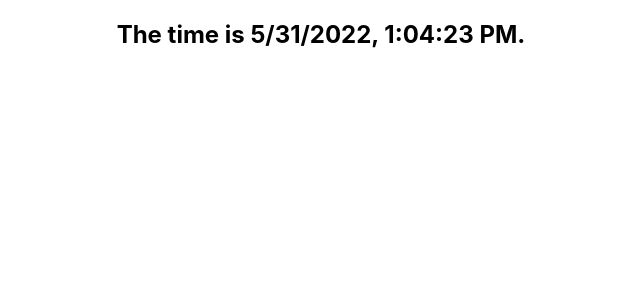
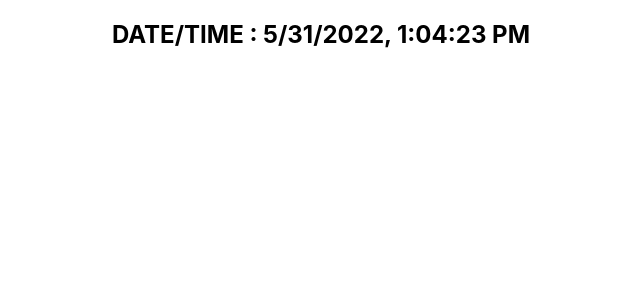
Before and after one commit to aktharshaik/clockapp, a React (Create React App) app: page / in a window 1280 px wide. Shown: the top 300 px of the page, without its empty margins (319-959 px from the left). Built offline with nearby package versions, Linux system fonts and the light colour scheme.

Commit message:
String changed in Clock.js

```diff
--- a/src/Components/Clock.js
+++ b/src/Components/Clock.js
@@ -24,7 +24,7 @@ class Clock extends React.Component {
     render() {
       return (
         <p>
-          <h2>The time is {this.state.time}.</h2>
+          <h2>DATE/TIME : {this.state.time}</h2>
         </p>
       );
     }
```
